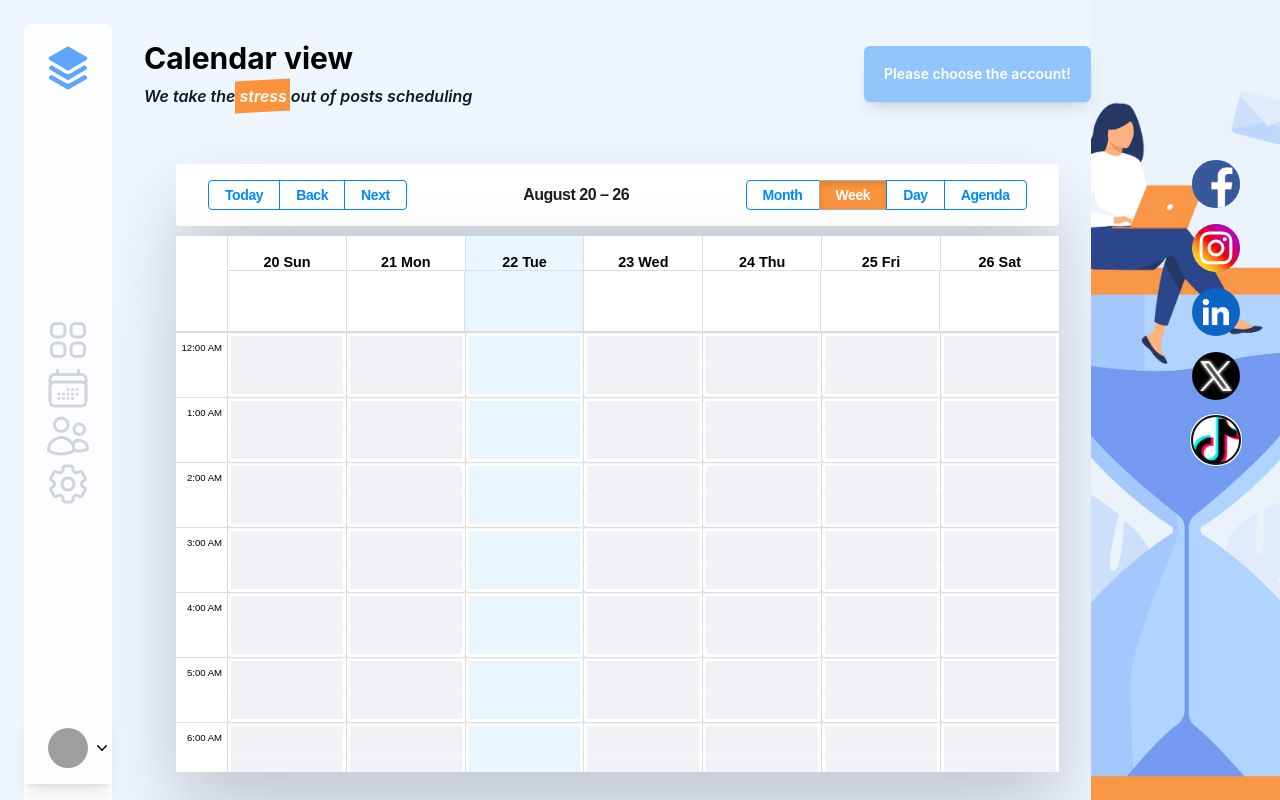
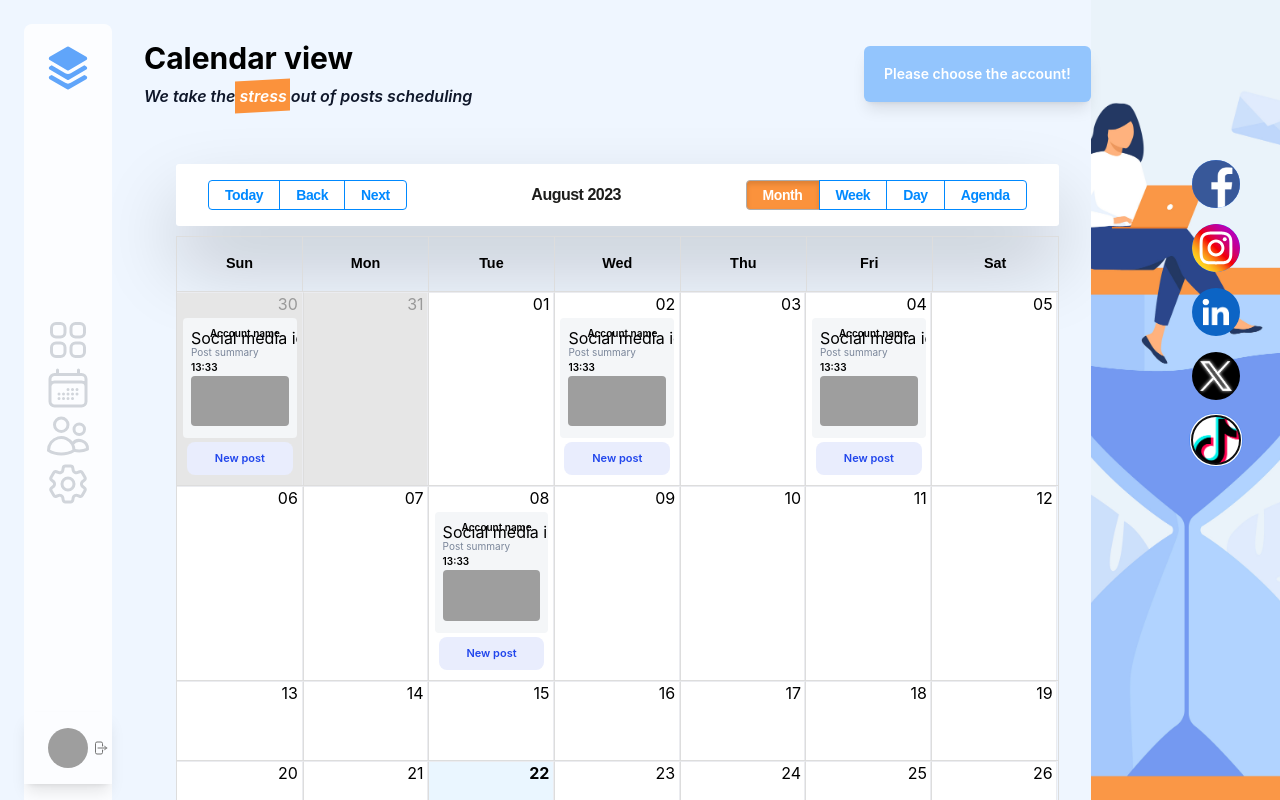
Before and after one commit to moharso/social-media-app, a React (Create React App) app in the folder frontend/: page /app in a window 1280 px wide. Built offline with nearby package versions, Linux system fonts and the light colour scheme; grey boxes are pictures that could not be loaded.

Commit message:
feat: add slide-over content and change calendar view

```diff
--- a/frontend/src/App.tsx
+++ b/frontend/src/App.tsx
@@ -83,7 +83,7 @@ function App() {
               <Route index element={<CalendarView />} />
               <Route path="dashboard" element={<p>DASHBOARD</p>} />
               <Route path="calendar" element={<CalendarView />} />
-              {/* <Route path="calendar/:id" element={<SlideOver />} /> */}
+              <Route path="calendar/:id" element={<SlideOver />} />
               <Route path="settings" element={<p>SETTINGS</p>} />
               <Route path="accounts" element={<p>ACCOUNTS</p>} />
             </Route>
--- a/frontend/src/components/calendarView/CalendarView.css
+++ b/frontend/src/components/calendarView/CalendarView.css
@@ -1,8 +1,7 @@
 .rbc-calendar {
-  min-width: 100%;
+  /* min-width: 100%; */
   height: 100%;
   padding: 1rem 2rem;
-  opacity: 1;
   border-radius: 0.375rem;
   border: 0 solid #e5e7eb;
 }
@@ -10,6 +9,11 @@
   .rbc-calendar {
     overflow: visible;
   }
+}
+
+.rbc-row .rbc-header {
+  padding: 1rem;
+  font-family: Gilroy-Semibold, Arial;
 }
 
 .rbc-toolbar {
@@ -41,15 +45,6 @@
   background-color: #bfdbfe;
   color: rgb(0 137 255);
 }
-.rbc-day-bg {
-  background-color: rgb(255 255 255);
-}
-.rbc-time-view {
-  box-shadow: 0 2.4rem 4.8rem rgba(0, 0, 0, 0.2) !important;
-  border: 0 solid #e5e7eb !important;
-  background-color: rgb(240 242 246);
-  box-shadow: inset 0 0 0 3px #fff;
-}
 .rbc-toolbar button.rbc-active,
 .rbc-toolbar button:active {
   background-color: #fb923c !important;
@@ -60,17 +55,77 @@
   background-color: #fb923c !important;
   color: white !important;
 }
+
+.rbc-day-bg {
+  background-color: rgb(255 255 255);
+}
+.rbc-time-view {
+  box-shadow: 0 2.4rem 4.8rem rgba(0, 0, 0, 0.2) !important;
+  border: 0 solid #e5e7eb !important;
+  background-color: rgb(240 242 246);
+  box-shadow: inset 0 0 0 3px #fff;
+}
+
 .rbc-label {
   font-family: Gilroy-Semibold, Arial;
   font-size: 0.6rem;
 }
+.rbc-month-view {
+  height: auto !important;
+}
+/* .rbc-row-bg {
+  min-height: 80px !important;
+} */
+.rbc-month-row {
+  /* flex-basis: auto !important; */
+  flex: 0 1 auto !important;
+  min-height: 80px;
+  height: auto !important;
+}
+.rbc-row-segment {
+}
+.rbc-day-bg {
+  border-right: 1px solid #ebecf0;
+  border-top: 1px solid #ebecf0;
+  min-height: 80px;
+  min-width: 14.28%;
+}
+/* .rbc-row {
+  height: 100%;
+} */
+/* .rbc-row-content {
+  min-height: 100%;
+} */
+/* .rbc-row-segment {
+  background-color: #eef1f4;
+} */
 
+.rbc-event {
+  min-height: 59px;
+  max-height: 392px;
+  background-color: transparent !important;
+  /* margin-bottom: 4px !important; */
+
+  /* max-height: 392px;
+  display: flex;
+  flex-direction: column;
+  overflow: hidden;
+  position: relative;
+  margin: 4px;
+  /* background-color: #f4f6f8; */
+  /* border-radius: 4px;
+  cursor: pointer;
+  outline: none;
+  padding: 8px;
+  position: relative;
+  transition: background-color 199ms cubic-bezier(0, 0, 0.21, 1.11); */
+}
 .rbc-day-slot.rbc-time-column .rbc-timeslot-group {
-  width: 100% !important;
-  height: 10px !important;
+  /* width: 100% !important;
+  height: 10px !important; */
   border-radius: 3px !important;
   box-shadow: inset 0 0 0 3px white;
-  height: 2rem;
+  /* height: 2rem; */
 }
 .rbc-time-slot {
   border-top: none;
@@ -84,10 +139,6 @@
   background-color: rgb(255 255 255);
 }
 
-.rbc-row .rbc-header {
-  padding: 1rem;
-  font-family: Gilroy-Semibold, Arial;
-}
 .rbc-event-label {
   display: none !important;
 }
--- a/frontend/src/components/calendarView/CalendarView.tsx
+++ b/frontend/src/components/calendarView/CalendarView.tsx
@@ -6,6 +6,7 @@ import "react-datepicker/dist/react-datepicker.css";
 import {PostContext} from "../../App";
 import {EventComponent} from "../event/Event";
 import Spinner from "../reusableComponents/spinner/Spinner";
+
 const Calendar = React.lazy(() =>
   new Promise((resolve) => setTimeout(resolve, 1000)).then(() =>
     import("react-big-calendar").then((module) => {
@@ -37,7 +38,15 @@ const CalendarView = function CalendarView(props: any) {
   }, [allEvents, previousEvents]);
 
   let components = useMemo(() => {
+    console.log(props);
     return {
+      //       Event {
+      //   title: string,
+      //   start: Date,
+      //   end: Date,
+      //   allDay?: boolean
+      //   resource?: any,
+      // }
       event: EventComponent(props),
     };
   }, [props]);
@@ -51,7 +60,7 @@ const CalendarView = function CalendarView(props: any) {
         // startAccessor="start"
         // endAccessor="end"
         style={{height: "80vh"}}
-        defaultView="week"
+        defaultView="month"
         views={["month", "week", "day", "agenda"]}
         components={components}
       />
--- /dev/null
+++ b/frontend/src/components/event/Event.css
@@ -0,0 +1,141 @@
+.EventBtn {
+  display: block;
+  width: 100%;
+  height: 100%;
+  color: black;
+  background-color: #f4f6f8;
+  border-radius: 4px;
+  cursor: pointer;
+  outline: none;
+  padding: 8px;
+  position: relative;
+  transition: background-color 199ms cubic-bezier(0, 0, 0.21, 1.11);
+}
+
+.EventBtn:hover {
+  background-color: #eef1f4;
+}
+
+.EventContent {
+  background-color: #f4f6f8;
+  border-radius: 4px;
+  cursor: pointer;
+  outline: none;
+  padding: 8px;
+  position: relative;
+  transition: background-color 199ms cubic-bezier(0, 0, 0.21, 1.11);
+  width: 100%;
+  height: 100%;
+
+  /* color: white,
+          height: "100%",
+          width: "100%",
+          backgroundImage: isImage
+            ? `linear-gradient(
+      to right bottom,
+      rgb(43, 48, 53, 0.3),
+      rgb(43, 48, 53, 0.3)
+    ), url(${props.event.data.image})`
+            : `linear-gradient(
+      to right bottom,
+      rgb(43, 48, 53, 0.3),
+      rgb(43, 48, 53, 0.3)
+    ), url(${ImageB})`,
+          backgroundSize: "cover",
+          backgroundPosition: "center",
+          backgroundRepeat: "no-repeat",
+          display: "flex",
+          alignItems: "flex-end",
+        */
+}
+
+.EventHeader {
+  display: flex;
+  align-items: center;
+  margin-bottom: 4px;
+}
+.EventSocialMedia {
+  width: 15px;
+  height: 15px;
+  min-width: 15px;
+  min-height: 15px;
+  /* background-image: url(https://webapp.kontentino.com/version/8.1.1/static/media/facebook.6716d8f828d3f5bfde5e0492cd789869.svg); */
+}
+.EventAccount {
+  font-size: 10px;
+  font-weight: 600;
+  margin: 0 4px;
+  min-width: 0;
+  overflow: hidden;
+  text-overflow: ellipsis;
+  white-space: nowrap;
+}
+
+.EventText {
+  -webkit-line-clamp: 2;
+  -webkit-box-orient: vertical;
+  color: #7a869a;
+  display: -webkit-box;
+  font-size: 10px;
+  margin-bottom: 2px;
+  overflow: hidden;
+  text-overflow: ellipsis;
+}
+.EventTime {
+  align-items: center;
+  display: flex;
+  line-height: 1;
+  margin-bottom: 4px;
+}
+.EventTime span {
+  font-size: 10px;
+  font-weight: 600;
+}
+
+.EventVisual {
+  background-image: url(https://edge-cf-02-demo-content-images.kontentino.com/209/picture-thumb-16613326937435254656305ecd5e7e2b.jpg);
+  background-position: 50%;
+  background-repeat: no-repeat;
+  background-size: cover;
+  border-radius: 4px;
+  display: block;
+  height: 0;
+  margin-bottom: 4px;
+  padding-top: 52%;
+  transition: opacity 0.18s ease-in-out, padding-top 0.2s ease-in-out,
+    visibility 0.2s linear;
+  width: 100%;
+}
+
+.NewEvent {
+  display: flex;
+  flex-grow: 1;
+  justify-content: center;
+  align-items: center;
+  gap: 4px;
+  margin: 0 4px 4px;
+  max-height: 180px;
+  min-height: 40px;
+  /* visibility: hidden; */
+}
+
+.NewEvent button {
+  flex: 1 1;
+  font-size: 11px;
+  color: rgb(33, 70, 236);
+  border-radius: 0.5rem;
+  font-weight: 600;
+  height: auto;
+  padding: 8px 4px;
+  white-space: normal;
+  transition-property: color, background-color, border-color,
+    text-decoration-color, fill, stroke;
+  transition-timing-function: cubic-bezier(0.4, 0, 0.2, 1);
+  transition-duration: 0.15s;
+  cursor: pointer;
+  background-color: rgb(233, 237, 253);
+}
+.NewEvent button:hover {
+  background-color: rgb(33, 70, 236);
+  color: rgb(255, 255, 255);
+}
--- a/frontend/src/components/event/Event.tsx
+++ b/frontend/src/components/event/Event.tsx
@@ -1,5 +1,9 @@
 // @ts-ignore
 import ImageB from "../assets/blank.jpg";
+import {Link} from "react-router-dom";
+import "./Event.css";
+
+console.log();
 
 export const EventComponent =
   ({events, change}: any) =>
@@ -7,59 +11,72 @@ export const EventComponent =
     const isImage = props?.event?.data?.image;
     const isIcon = props?.event?.data?.icon.length !== 0;
 
+    console.log(props);
+
     return (
-      <div
-        style={{
-          color: "white",
-          height: "100%",
-          width: "100%",
-          backgroundImage: isImage
-            ? `linear-gradient(
-      to right bottom,
-      rgb(43, 48, 53, 0.3),
-      rgb(43, 48, 53, 0.3)
-    ), url(${props.event.data.image})`
-            : `linear-gradient(
-      to right bottom,
-      rgb(43, 48, 53, 0.3),
-      rgb(43, 48, 53, 0.3)
-    ), url(${ImageB})`,
-          backgroundSize: "cover",
-          backgroundPosition: "center",
-          backgroundRepeat: "no-repeat",
-          display: "flex",
-          alignItems: "flex-end",
-        }}
-      >
-        <div
-          style={{
-            minWidth: "1.5rem",
-            minHeight: "1.5rem",
-            borderRadius: "9999px",
-            boxShadow: "0 0 0 2px",
-            backgroundPosition: "center",
-            backgroundImage: isIcon
-              ? props?.event?.data?.icon.map((item: any) => {
-                  return `url(${item})`;
-                })
-              : null,
-          }}
-        ></div>
-
-        <button
-          style={{
-            background: "transaprent",
-            display: "block",
-            width: "100%",
-            height: "100%",
-            fontWeight: "700",
-          }}
-          data-modal-target="defaultModal"
-          data-modal-toggle="defaultModal"
-          onClick={props.change}
-          className="hover:transition-all hover:scale-y-110 viewBox='0 0 24 24' "
+      <>
+        <Link
+          // data-modal-target="defaultModal"
+          // data-modal-toggle="defaultModal"
+          // onClick={props.change}
+          to={`${props.event.data.id}`}
+          className="EventBtn"
         >
-        </button>
-      </div>
+          {/* className="EventContent" */}
+          {/* //     style={{ */}
+          {/* //       color: "white",
+        //       height: "100%",
+        //       width: "100%",
+        //       backgroundImage: isImage
+        //         ? `linear-gradient(
+        //   to right bottom,
+        //   rgb(43, 48, 53, 0.3),
+        //   rgb(43, 48, 53, 0.3)
+        // ), url(${props.event.data.image})`
+        //         : `linear-gradient(
+        //   to right bottom,
+        //   rgb(43, 48, 53, 0.3),
+        //   rgb(43, 48, 53, 0.3)
+        // ), url(${ImageB})`,
+        //       backgroundSize: "cover",
+        //       backgroundPosition: "center",
+        //       backgroundRepeat: "no-repeat",
+        //       display: "flex",
+        //       alignItems: "flex-end",
+        //     }}
+      > */}
+          {/* <div
+        // style={{
+        //   minWidth: "1.5rem",
+        //   minHeight: "1.5rem",
+        //   borderRadius: "9999px",
+        //   boxShadow: "0 0 0 2px",
+        //   backgroundPosition: "center",
+        //   backgroundImage: isIcon
+        //     ? props?.event?.data?.icon.map((item: any) => {
+        //         return `url(${item})`;
+        //       })
+        //     : null,
+        // }}
+        >
+          Postcard header
+        </div> */}
+          <div>
+            <div className="EventHeader">
+              <span className="EventSocialMedia">Social media icon</span>
+              <span className="EventAccount">Account name</span>
+            </div>
+            <div className="EventText">Post summary </div>
+            <div className="EventTime">
+              <span>13:33</span>
+            </div>
+            <div className="EventVisual"></div>
+          </div>
+        </Link>
+        <div className="NewEvent">
+          {/* redirects to post page with date already inside an input */}
+          <button>New post</button>
+        </div>
+      </>
     );
   };
--- a/frontend/src/components/slideOver/SlideOver.tsx
+++ b/frontend/src/components/slideOver/SlideOver.tsx
@@ -1,9 +1,13 @@
 import React from "react";
 import "./SlideOver.css";
+import {HiOutlineTrash} from "react-icons/hi2";
+// @ts-ignore
+import Facebook from "../assets/facebook.svg";
+
 const SlideOver = () => {
   return (
     <div
-      className="relative z-10"
+      className="relative z-10 ease-out duration-300 "
       // aria-labelledby="slide-over-title"
       // role="dialog"
       // aria-modal="true"
@@ -23,6 +27,8 @@ const SlideOver = () => {
       <div className="fixed inset-0 overflow-hidden">
         <div className="absolute inset-0 overflow-hidden">
           <div className="pointer-events-none fixed inset-y-0 left-20 flex max-w-full pl-10">
+            {/* w-10/12 */}
+
             {/* <!--
           Slide-over panel, show/hide based on slide-over state.
 
@@ -45,7 +51,7 @@ const SlideOver = () => {
               From: "opacity-100"
               To: "opacity-0"
           --> */}
-              <div className="absolute right-0 top-0 -ml-8 flex pr-2 pt-4 sm:-ml-10 sm:pr-4">
+              <div className="absolute right-0 top-0 -ml-8 flex pr-2 pt-4 sm:-ml-10 sm:pr-4 ">
                 <button
                   type="button"
                   className="relative rounded-md text-gray-300 hover:text-white focus:outline-none focus:ring-2 focus:ring-white"
@@ -68,17 +74,42 @@ const SlideOver = () => {
                   </svg>
                 </button>
               </div>
-              <div className="flex h-full flex-col overflow-y-scroll bg-white py-6 shadow-xl">
-                <div className="px-4 sm:px-6">
-                  <h2
-                    className="text-base font-semibold leading-6 text-gray-900"
-                    id="slide-over-title"
-                  >
-                    Panel title
-                  </h2>
+              <div className="flex h-full flex-col overflow-y-scroll bg-gray-100 py-6 shadow-xl">
+                <div className="flex justify-between px-4 sm:px-6">
+                  <div className="flex gap-2 font-semibold text-base items-center">
+                    <img src={Facebook} alt=""></img>
+                    <span>Account name</span>
+                  </div>
+                  <div className="flex items-center">
+                    <button className="hover:bg-grayscale-100 text-white:hover tw-rounded inline-flex justify-center items-center w-7 h-7 ">
+                      <HiOutlineTrash className="h-5 w-5 " />
+                    </button>
+
+                    <button className="px-8">Edit post</button>
+                  </div>
                 </div>
                 <div className="relative mt-6 flex-1 px-4 sm:px-6">
-                  {/* <!-- Your content --> */}
+                  <div className="flex justify-between">
+                    <div className="DesktopVersion">
+                      <header className="DesktopVersionHeader">
+                        <div className="DesktopVersionHeaderImg"></div>
+                        <div>
+                          <span className="DesktopVersionHeaderTitle">
+                            Account name
+                          </span>
+                          <div className="DesktopVersionHeaderDate">
+                            <span>1.9.2023</span>
+                            <span></span>
+                          </div>
+                        </div>
+                      </header>
+                      <p></p>
+                    </div>
+                    <div>MOBILE VERSION</div>
+                  </div>
+                  {/* flex-basis: 50%; overflow: auto; padding-left: 14px;
+                    padding-right: 8px; position: -webkit-sticky; position:
+                    sticky; top: 0; */}
                 </div>
               </div>
             </div>
--- a/frontend/src/components/userAvatar/UserAvatar.tsx
+++ b/frontend/src/components/userAvatar/UserAvatar.tsx
@@ -1,4 +1,4 @@
-import React from "react";
+import {HiOutlineArrowRightOnRectangle} from "react-icons/hi2";
 
 const UserAvatar = () => {
   return (
@@ -20,13 +20,14 @@ const UserAvatar = () => {
               loading="lazy"
             />
             <span className="w-2 pl-1">
-              <svg
+              <HiOutlineArrowRightOnRectangle />
+              {/* <svg
                 xmlns="http://www.w3.org/2000/svg"
                 viewBox="0 0 20 20"
                 className="h-5 w-5"
               >
                 <path d="M5.23 7.21a.75.75 0 011.06.02L10 11.168l3.71-3.938a.75.75 0 111.08 1.04l-4.25 4.5a.75.75 0 01-1.08 0l-4.25-4.5a.75.75 0 01.02-1.06z" />
-              </svg>
+              </svg> */}
             </span>
           </a>
         </div>
```
Also changed, not shown: frontend/src/components/slideOver/SlideOver.css (+41 -0 lines).
